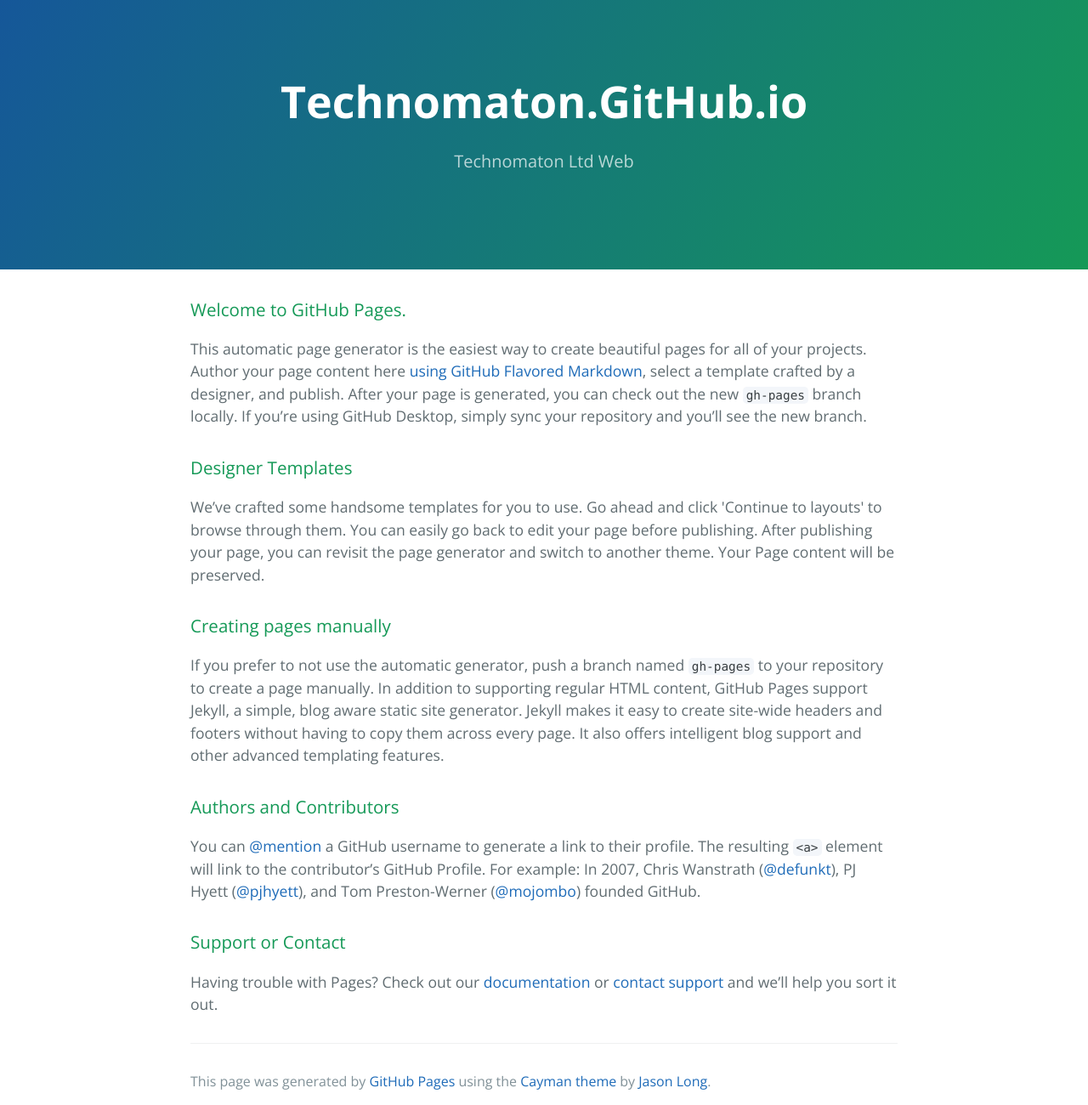
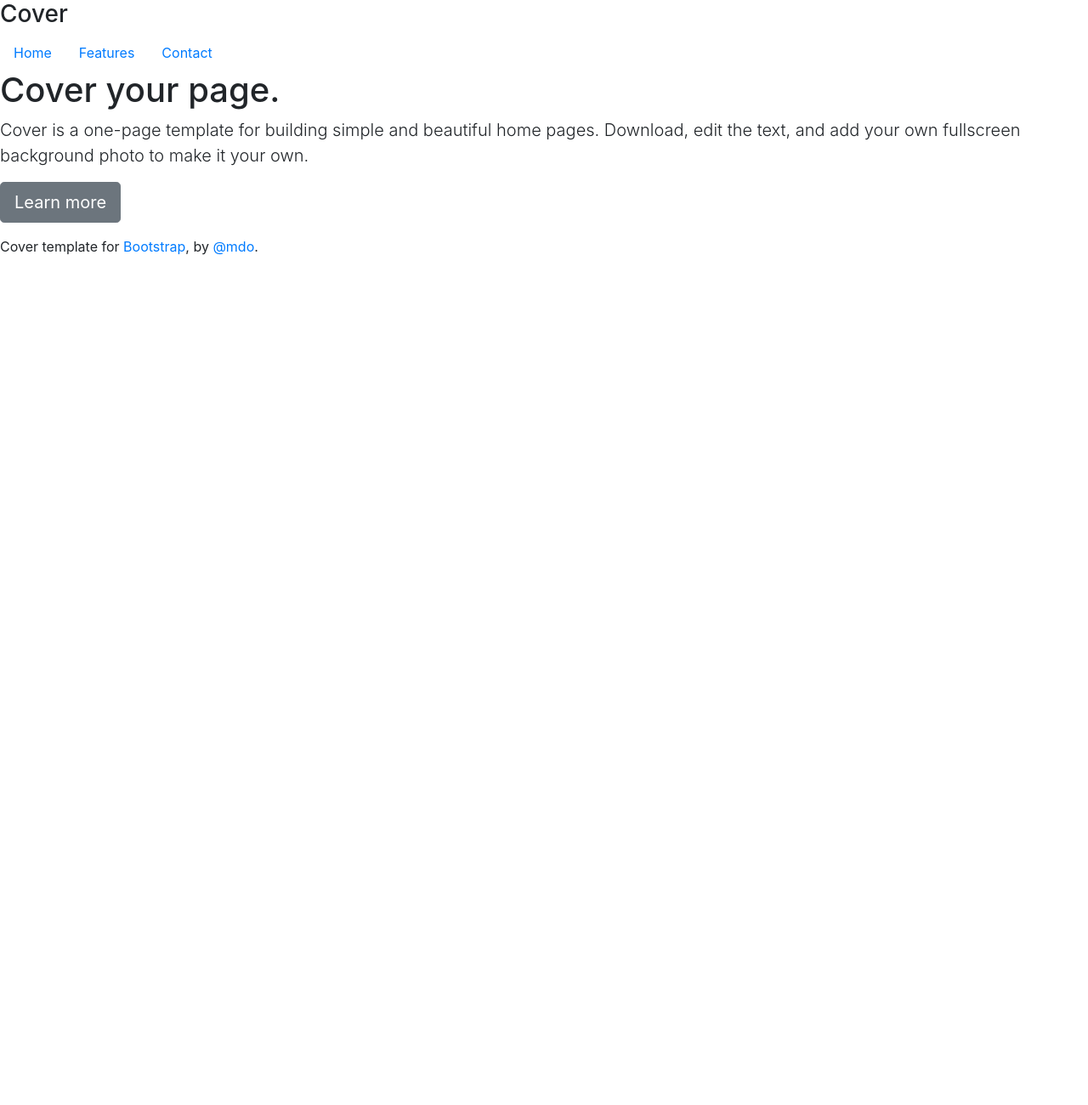
Before and after one commit to technomaton/technomaton.github.io, a plain HTML site: page index.html in a window 1280 px wide. Shown: the whole page at 85% size. After the commit the page ends 800 px from the top, so only its background shows below. Drawn offline with nearby package versions, Linux system fonts and the light colour scheme.

Commit message:
Update index.html

```diff
--- a/index.html
+++ b/index.html
@@ -1,53 +1,71 @@
+
 <!DOCTYPE html>
-<html lang="en-us">
+<html lang="en">
   <head>
-    <meta charset="UTF-8">
-    <title>Technomaton.GitHub.io by Technomaton</title>
-    <meta name="viewport" content="width=device-width, initial-scale=1">
-    <link rel="stylesheet" type="text/css" href="stylesheets/normalize.css" media="screen">
-    <link href='https://fonts.googleapis.com/css?family=Open+Sans:400,700' rel='stylesheet' type='text/css'>
-    <link rel="stylesheet" type="text/css" href="stylesheets/stylesheet.css" media="screen">
-    <link rel="stylesheet" type="text/css" href="stylesheets/github-light.css" media="screen">
+    <meta charset="utf-8">
+    <meta http-equiv="X-UA-Compatible" content="IE=edge">
+    <meta name="viewport" content="width=device-width, initial-scale=1, shrink-to-fit=no">
+    <!-- The above 3 meta tags *must* come first in the head; any other head content must come *after* these tags -->
+    <meta name="description" content="">
+    <meta name="author" content="">
+    <link rel="icon" href="../../favicon.ico">
+
+    <title>Cover Template for Bootstrap</title>
+
+    <!-- Bootstrap core CSS -->
+    <link rel="stylesheet" href="https://cdn.rawgit.com/twbs/bootstrap/v4-dev/dist/css/bootstrap.css" integrity="sha384-XXXXXXXX" crossorigin="anonymous">
+
+    <!-- Custom styles for this template -->
+    <link href="cover.css" rel="stylesheet">
   </head>
+
   <body>
-    <section class="page-header">
-      <h1 class="project-name">Technomaton.GitHub.io</h1>
-      <h2 class="project-tagline">Technomaton Ltd Web</h2>
-    </section>
 
-    <section class="main-content">
-      <h3>
-<a id="welcome-to-github-pages" class="anchor" href="#welcome-to-github-pages" aria-hidden="true"><span aria-hidden="true" class="octicon octicon-link"></span></a>Welcome to GitHub Pages.</h3>
+    <div class="site-wrapper">
 
-<p>This automatic page generator is the easiest way to create beautiful pages for all of your projects. Author your page content here <a href="https://guides.github.com/features/mastering-markdown/">using GitHub Flavored Markdown</a>, select a template crafted by a designer, and publish. After your page is generated, you can check out the new <code>gh-pages</code> branch locally. If you’re using GitHub Desktop, simply sync your repository and you’ll see the new branch.</p>
+      <div class="site-wrapper-inner">
 
-<h3>
-<a id="designer-templates" class="anchor" href="#designer-templates" aria-hidden="true"><span aria-hidden="true" class="octicon octicon-link"></span></a>Designer Templates</h3>
+        <div class="cover-container">
 
-<p>We’ve crafted some handsome templates for you to use. Go ahead and click 'Continue to layouts' to browse through them. You can easily go back to edit your page before publishing. After publishing your page, you can revisit the page generator and switch to another theme. Your Page content will be preserved.</p>
+          <div class="masthead clearfix">
+            <div class="inner">
+              <h3 class="masthead-brand">Cover</h3>
+              <nav class="nav nav-masthead">
+                <a class="nav-link active" href="#">Home</a>
+                <a class="nav-link" href="#">Features</a>
+                <a class="nav-link" href="#">Contact</a>
+              </nav>
+            </div>
+          </div>
 
-<h3>
-<a id="creating-pages-manually" class="anchor" href="#creating-pages-manually" aria-hidden="true"><span aria-hidden="true" class="octicon octicon-link"></span></a>Creating pages manually</h3>
+          <div class="inner cover">
+            <h1 class="cover-heading">Cover your page.</h1>
+            <p class="lead">Cover is a one-page template for building simple and beautiful home pages. Download, edit the text, and add your own fullscreen background photo to make it your own.</p>
+            <p class="lead">
+              <a href="#" class="btn btn-lg btn-secondary">Learn more</a>
+            </p>
+          </div>
 
-<p>If you prefer to not use the automatic generator, push a branch named <code>gh-pages</code> to your repository to create a page manually. In addition to supporting regular HTML content, GitHub Pages support Jekyll, a simple, blog aware static site generator. Jekyll makes it easy to create site-wide headers and footers without having to copy them across every page. It also offers intelligent blog support and other advanced templating features.</p>
+          <div class="mastfoot">
+            <div class="inner">
+              <p>Cover template for <a href="http://getbootstrap.com">Bootstrap</a>, by <a href="https://twitter.com/mdo">@mdo</a>.</p>
+            </div>
+          </div>
 
-<h3>
-<a id="authors-and-contributors" class="anchor" href="#authors-and-contributors" aria-hidden="true"><span aria-hidden="true" class="octicon octicon-link"></span></a>Authors and Contributors</h3>
+        </div>
 
-<p>You can <a href="https://help.github.com/articles/basic-writing-and-formatting-syntax/#mentioning-users-and-teams" class="user-mention">@mention</a> a GitHub username to generate a link to their profile. The resulting <code>&lt;a&gt;</code> element will link to the contributor’s GitHub Profile. For example: In 2007, Chris Wanstrath (<a href="https://github.com/defunkt" class="user-mention">@defunkt</a>), PJ Hyett (<a href="https://github.com/pjhyett" class="user-mention">@pjhyett</a>), and Tom Preston-Werner (<a href="https://github.com/mojombo" class="user-mention">@mojombo</a>) founded GitHub.</p>
+      </div>
 
-<h3>
-<a id="support-or-contact" class="anchor" href="#support-or-contact" aria-hidden="true"><span aria-hidden="true" class="octicon octicon-link"></span></a>Support or Contact</h3>
+    </div>
 
-<p>Having trouble with Pages? Check out our <a href="https://help.github.com/pages">documentation</a> or <a href="https://github.com/contact">contact support</a> and we’ll help you sort it out.</p>
-
-      <footer class="site-footer">
-
-        <span class="site-footer-credits">This page was generated by <a href="https://pages.github.com">GitHub Pages</a> using the <a href="https://github.com/jasonlong/cayman-theme">Cayman theme</a> by <a href="https://twitter.com/jasonlong">Jason Long</a>.</span>
-      </footer>
-
-    </section>
-
-
+    <!-- Bootstrap core JavaScript
+    ================================================== -->
+    <!-- Placed at the end of the document so the pages load faster -->
+    <script src="https://ajax.googleapis.com/ajax/libs/jquery/2.1.4/jquery.min.js"></script>
+    <script>window.jQuery || document.write('<script src="../../assets/js/vendor/jquery.min.js"><\/script>')</script>
+    <script src="../../dist/js/bootstrap.min.js"></script>
+    <script src="https://cdn.rawgit.com/twbs/bootstrap/v4-dev/dist/js/bootstrap.js" integrity="sha384-XXXXXXXX" crossorigin="anonymous"></script>
+    <!-- IE10 viewport hack for Surface/desktop Windows 8 bug -->
+    <script src="../../assets/js/ie10-viewport-bug-workaround.js"></script>
   </body>
 </html>
```
